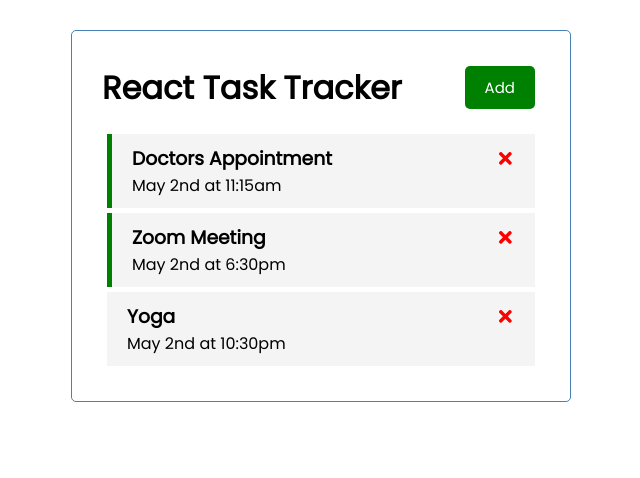
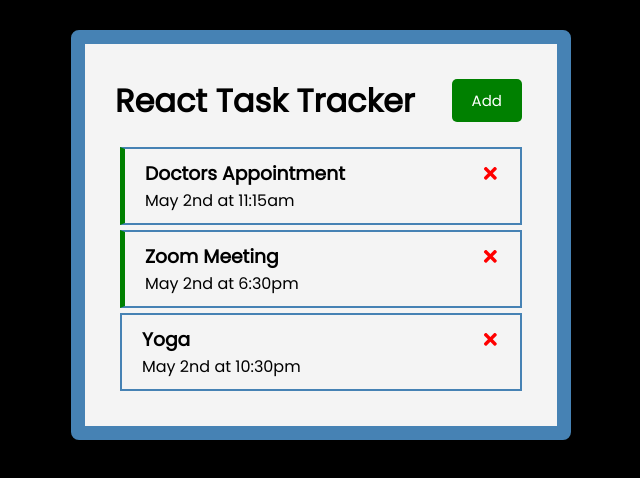
Before and after one commit to jasonjayoo/react-miniproject, a React (Create React App) app: page / in a window 1280 px wide. Shown: the top 478 px of the page, without its empty margins (319-959 px from the left). Built offline with nearby package versions, Linux system fonts and the light colour scheme.

Commit message:
Adding updated app file - incorporated local storage functionality

```diff
--- a/src/App.js
+++ b/src/App.js
@@ -1,11 +1,13 @@
-import { Component, useState } from "react";
+import { Component, useState, useEffect } from "react";
 import Header from "./components/Header";
 import Tasks from "./components/Tasks";
 import AddTask from "./components/AddTask";
 
 const App = () => {
   const [showAddTask, setShowAddTask] = useState(false);
-  const [tasks, setTasks] = useState([
+
+  // Default dummy data
+  const dummyData = [
     {
       id: 1,
       text: "Doctors Appointment",
@@ -24,7 +26,28 @@ const App = () => {
       day: "May 2nd at 10:30pm",
       reminder: false,
     },
-  ]);
+  ];
+
+  const [tasks, setTasks] = useState([]);
+
+  // Load tasks from localStorage and merge with dummy data
+  useEffect(() => {
+    const storedTasks = JSON.parse(localStorage.getItem("tasks")) || [];
+    // If no tasks in localStorage, use dummy data
+    if (storedTasks.length === 0) {
+      setTasks(dummyData);
+      localStorage.setItem("tasks", JSON.stringify(dummyData));
+    } else {
+      setTasks(storedTasks);
+    }
+  }, []);
+
+  // Save tasks to localStorage whenever tasks state changes
+  useEffect(() => {
+    if (tasks.length > 0) {
+      localStorage.setItem("tasks", JSON.stringify(tasks));
+    }
+  }, [tasks]);
 
   // Add Task
   const addTask = (task) => {
@@ -64,16 +87,3 @@ const App = () => {
 };
 
 export default App;
-
-
-// class App extends Component {
-//   render() {
-//     return (
-//       <div className="App">
-//         <header className="App-header">
-
-//         </header>
-//       </div>
-//     )
-//   }
-// }
--- a/src/index.css
+++ b/src/index.css
@@ -8,6 +8,7 @@
 
 body {
   font-family: 'Poppins', sans-serif;
+  background-color: #000;
 }
 
 .container {
@@ -15,9 +16,10 @@ body {
   margin: 30px auto;
   overflow: auto;
   min-height: 300px;
-  border: 1px solid steelblue;
+  border: 14px solid steelblue;
   padding: 30px;
-  border-radius: 5px;
+  border-radius: 8px;
+  background-color: #f4f4f4;
 }
 
 .header {
@@ -73,6 +75,7 @@ body {
 
 .task {
   background: #f4f4f4;
+  border: 2px solid steelblue;
   margin: 5px;
   padding: 10px 20px;
   cursor: pointer;
```
